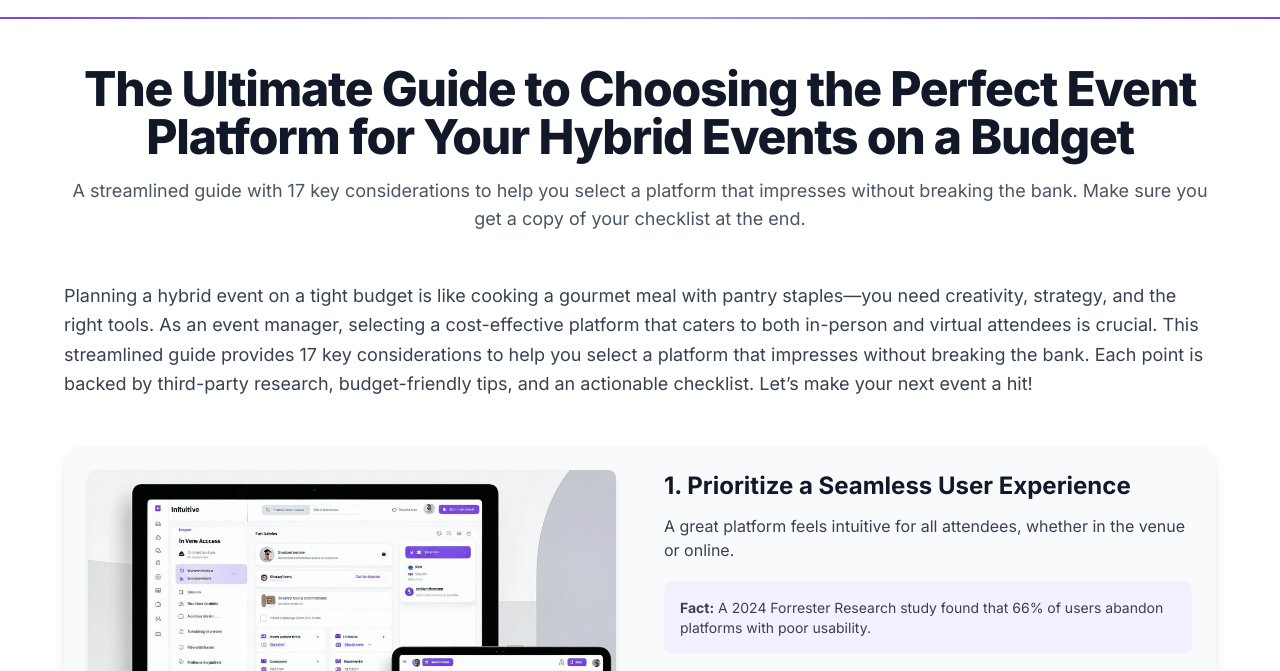
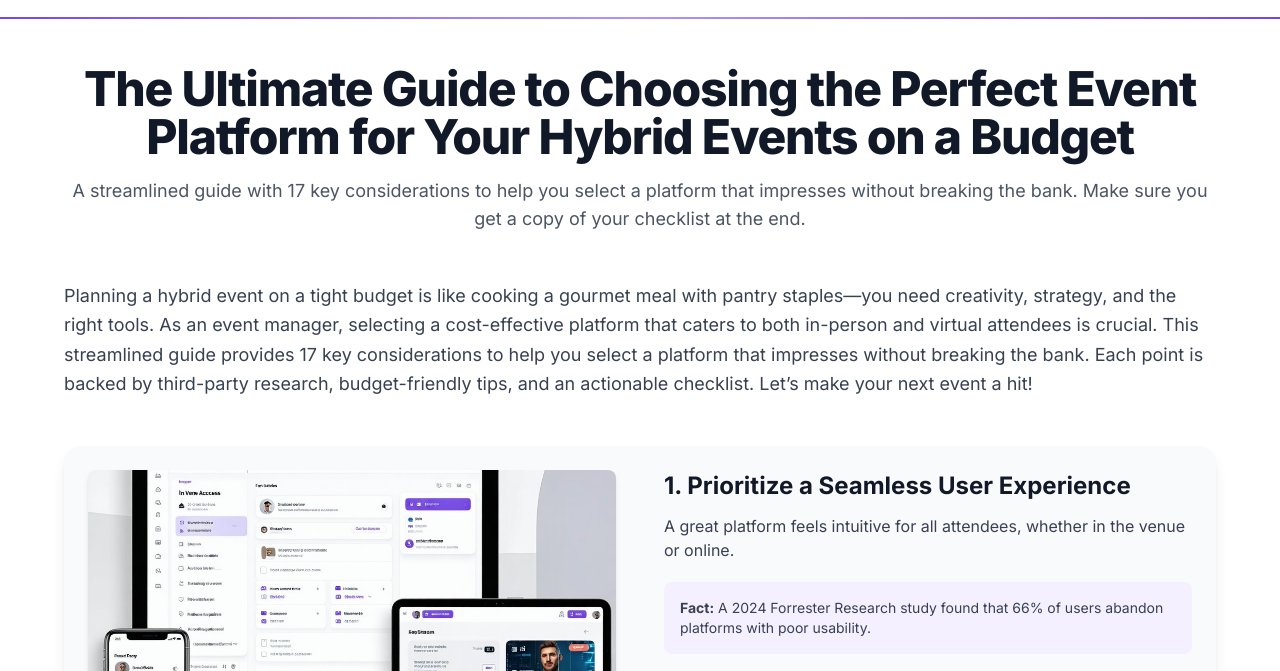
Before and after one commit to eventira-web/eventira-web.github.io, a plain HTML site: page ultimate-guide.html in a window 1280 px wide. Shown: the part 63-734 px from the top of the page. Drawn offline with nearby package versions, Linux system fonts and the light colour scheme.

Commit message:
ultimate-guide.html

```diff
--- a/ultimate-guide.html
+++ b/ultimate-guide.html
@@ -148,7 +148,7 @@
                 const pointHTML = `
                 <div class="article-point flex flex-col ${direction} items-start gap-8 md:gap-12 p-6 bg-gray-50 dark:bg-gray-900/50 rounded-2xl shadow-lg">
                     <div class="w-full md:w-1/2 flex flex-col gap-6">
-                        <img src="${point.image}" alt="Illustration for ${point.title}" class="w-full object-cover rounded-lg shadow-md h-96">
+                        <img src="${point.image}" alt="Illustration for ${point.title}" class="w-full object-cover rounded-lg shadow-md h-72">
                         <div class="bg-primary-50 dark:bg-primary-900/50 p-4 rounded-lg text-primary-800 dark:text-primary-200 font-semibold">
                             Budget Tip: ${point.budgetTip}
                         </div>
```
